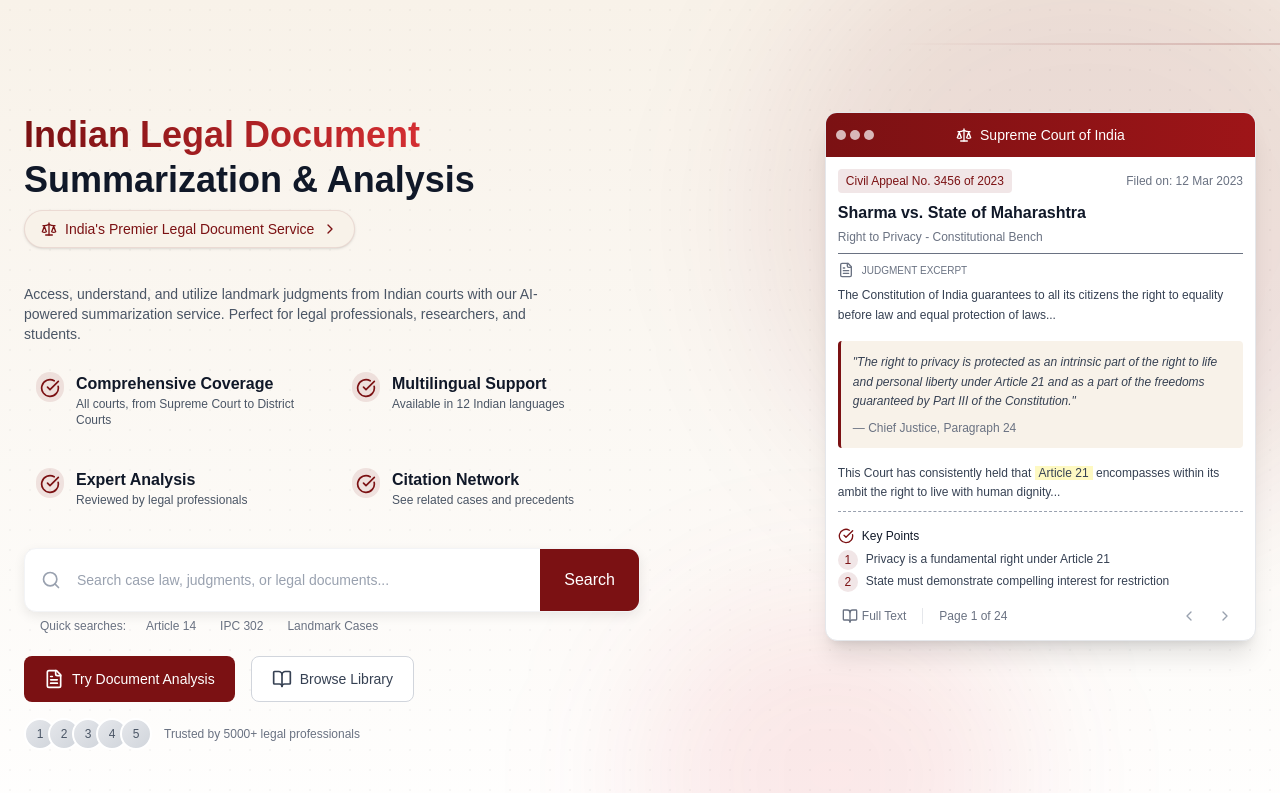
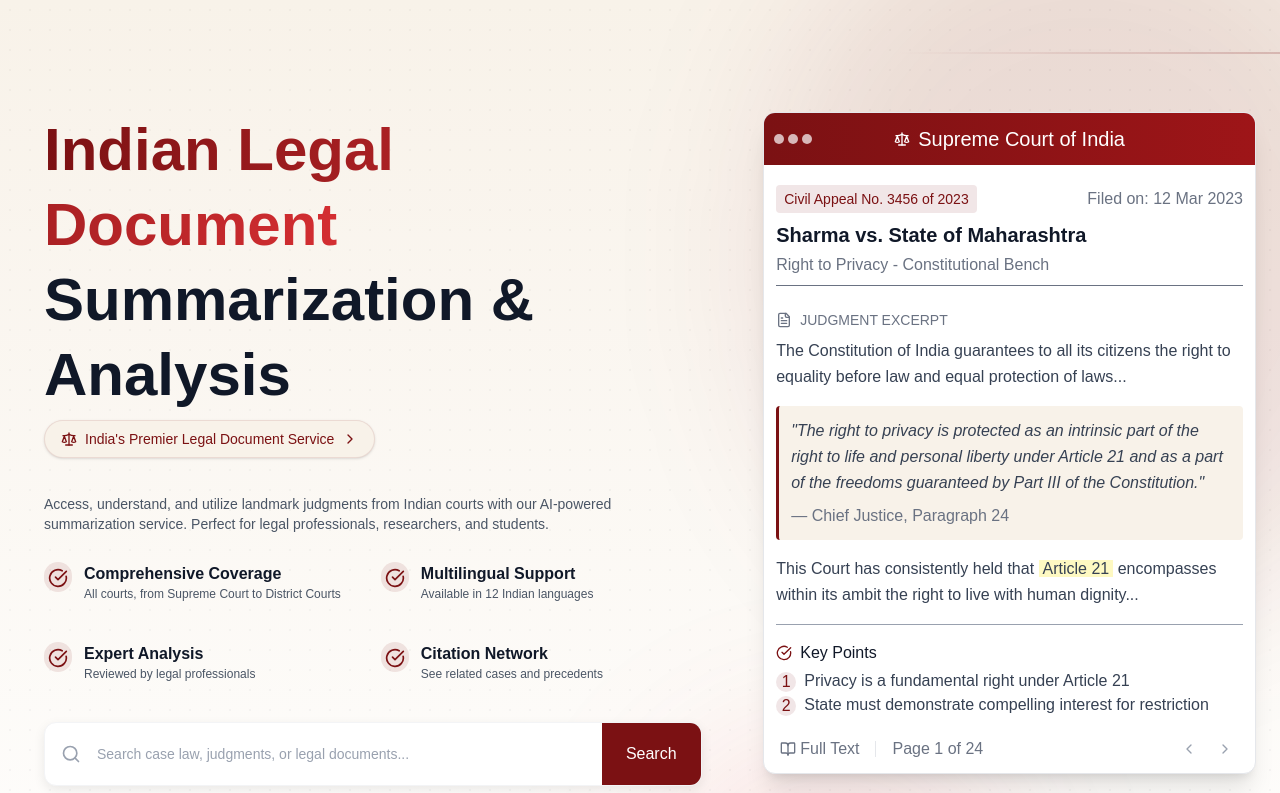
Before and after one commit to anirban2005143a/legal_summarization, a Next.js app in the folder frontend/: page / in a window 1280 px wide. Shown: the top 793 px of the page. Built offline with nearby package versions, Linux system fonts and the light colour scheme.

Commit message:
adjust size for big screen of the right component of hero section

```diff
--- a/frontend/src/components/HeroSection/HeroSection.jsx
+++ b/frontend/src/components/HeroSection/HeroSection.jsx
@@ -12,7 +12,7 @@ const HeroSection = () => {
 
       {/* Main content */}
       <div className=" mx-auto px-6 py-20 md:py-28 relative z-10">
-        <div className="flex md:flex-row flex-col max-w-7xl mx-auto md:gap-4 gap-10 justify-between items-start ">
+        <div className="flex md:flex-row flex-col max-w-[1500px] mx-auto md:gap-4 gap-10 justify-between items-start ">
           {/* Left Content - Now spans 7 columns for better proportions */}
           <LeftSection />
 
--- a/frontend/src/components/HeroSection/LeftSection.jsx
+++ b/frontend/src/components/HeroSection/LeftSection.jsx
@@ -3,10 +3,8 @@ import React from 'react'
 
 const LeftSection = () => {
     return (
-        <div className=" md:w-[50%] ">
-
-
-            <h1 className="user-select-none text-4xl font-bold text-gray-900 leading-tight">
+        <div className=" md:w-[55%] md:ps-5">
+            <h1 className="user-select-none text-4xl md:text-5xl xl:text-6xl font-bold text-gray-900 leading-tight">
                 <span className="bg-clip-text text-transparent bg-gradient-to-r from-[#7b1113] to-[#d42e32]">
                     Indian Legal Document
                 </span>
@@ -50,7 +48,7 @@ const LeftSection = () => {
                 ].map((feature, index) => (
                     <div
                         key={index}
-                        className="flex items-start space-x-3 p-3 rounded-lg "
+                        className="flex items-start space-x-3 p-3 ps-0 rounded-lg "
                     >
                         <div className="p-1 bg-[#7b1113]/10 rounded-full  ">{feature.icon}</div>
                         <div>
--- a/frontend/src/components/HeroSection/RightComponent.jsx
+++ b/frontend/src/components/HeroSection/RightComponent.jsx
@@ -3,7 +3,7 @@ import React from 'react'
 
 const RightComponent = () => {
     return (
-        <div className="md:w-[35%] md:min-w-[340px] md:max-w-[500px] ">
+        <div className="md:w-[35%] xl:w-[40%] md:min-w-[340px] md:max-w-[500px] xl:max-w-[580px] ">
             <div className="relative h-full min-h-[500px] rounded-xl overflow-hidden shadow-xl border border-gray-200 bg-white">
                 {/* Document header */}
                 <div className="user-select-none relative py-3 bg-gradient-to-r from-[#7b1113] to-[#9e1518] flex items-center px-4">
@@ -12,66 +12,66 @@ const RightComponent = () => {
                         <div className="h-2.5 w-2.5 rounded-full bg-white opacity-70"></div>
                         <div className="h-2.5 w-2.5 rounded-full bg-white opacity-70"></div>
                     </div>
-                    <div className="mx-auto text-white text-sm font-medium flex items-center">
+                    <div className="mx-auto text-white text-sm xl:text-xl font-medium flex items-center">
                         <Scale className="h-4 w-4 mr-2" />
                         Supreme Court of India
                     </div>
                 </div>
 
                 {/* Document content */}
-                <div className=" p-3 pb-10 ">
+                <div className=" p-3 xl:py-5 xl:pb-12 pb-10 ">
                     {/* Document title */}
                     <div className=" pb-2 border-b border-gray-500">
                         <div className="flex items-center justify-between mb-2">
-                            <div className="px-2 py-1 bg-[#7b1113]/10 rounded text-xs text-[#7b1113] font-medium">
+                            <div className="px-2 py-1 bg-[#7b1113]/10 rounded text-xs xl:text-sm text-[#7b1113] font-medium">
                                 Civil Appeal No. 3456 of 2023
                             </div>
-                            <div className="text-xs text-gray-500">Filed on: 12 Mar 2023</div>
+                            <div className="text-xs xl:text-base text-gray-500">Filed on: 12 Mar 2023</div>
                         </div>
-                        <h3 className="text-base font-bold text-gray-900">Sharma vs. State of Maharashtra</h3>
-                        <p className="text-xs text-gray-500 mt-1">Right to Privacy - Constitutional Bench</p>
+                        <h3 className="text-base xl:text-xl font-bold text-gray-900">Sharma vs. State of Maharashtra</h3>
+                        <p className="text-xs xl:text-base text-gray-500 mt-1">Right to Privacy - Constitutional Bench</p>
                     </div>
 
                     {/* Document text with highlights */}
-                    <div className="user-select-none my-2 text-gray-700">
-                        <div className="flex items-center space-x-2 text-[10px] text-gray-500 mb-2">
+                    <div className="user-select-none my-2 xl:mt-6 text-gray-700">
+                        <div className="flex items-center space-x-2 text-[10px] xl:text-sm text-gray-500 mb-2">
                             <FileText className="h-4 w-4 " />
-                            <span className='  '>JUDGMENT EXCERPT</span>
+                            <span  >JUDGMENT EXCERPT</span>
                         </div>
 
-                        <p className="leading-relaxed text-xs">
+                        <p className="leading-relaxed text-xs xl:text-base">
                             The Constitution of India guarantees to all its citizens the right to equality before law and equal
                             protection of laws...
                         </p>
 
-                        <div className="p-3 text-xs bg-[#f8f2e9] rounded border-l-3 border-[#7b1113] my-4">
+                        <div className="p-3 text-xs xl:text-base bg-[#f8f2e9] rounded border-l-3 border-[#7b1113] my-4">
                             <p className="italic text-gray-700 leading-relaxed">
                                 "The right to privacy is protected as an intrinsic part of the right to life and personal liberty
                                 under Article 21 and as a part of the freedoms guaranteed by Part III of the Constitution."
                             </p>
-                            <div className="text-xs text-gray-500 mt-2">— Chief Justice, Paragraph 24</div>
+                            <div className="text-xs xl:text-base text-gray-500 mt-2">— Chief Justice, Paragraph 24</div>
                         </div>
 
-                        <p className="leading-relaxed text-xs mb-2">
+                        <p className="leading-relaxed text-xs xl:text-base mb-2 xl:mb-4">
                             This Court has consistently held that <span className="bg-yellow-100 px-1">Article 21</span>{" "}
                             encompasses within its ambit the right to live with human dignity...
                         </p>
 
                         {/* Key points section */}
-                        <div className=" pt-4 border-t border-dashed border-gray-400">
-                            <h4 className="font-medium text-gray-900 mb-1 text-xs flex items-center">
+                        <div className=" pt-4 border-t border-gray-400">
+                            <h4 className="font-medium text-gray-900 mb-1 text-xs xl:text-base flex items-center">
                                 <CheckCircle className="h-4 w-4 text-[#7b1113] mr-2" />
                                 Key Points
                             </h4>
-                            <ul className="space-y-0 text-xs">
+                            <ul className="space-y-0 text-xs xl:text-base">
                                 <li className="flex items-center">
-                                    <div className="h-5 w-5 rounded-full bg-[#7b1113]/10 flex items-center justify-center text-[#7b1113] text-xs mr-2 mt-0.5">
+                                    <div className="h-5 w-5 rounded-full bg-[#7b1113]/10 flex items-center justify-center text-[#7b1113] text-xs xl:text-base mr-2 mt-0.5">
                                         1
                                     </div>
                                     <span className="text-gray-700">Privacy is a fundamental right under Article 21</span>
                                 </li>
                                 <li className="flex items-center">
-                                    <div className="h-5 w-5 rounded-full bg-[#7b1113]/10 flex items-center justify-center text-[#7b1113] text-xs mr-2 mt-0.5">
+                                    <div className="h-5 w-5 rounded-full bg-[#7b1113]/10 flex items-center justify-center text-[#7b1113] text-xs xl:text-base mr-2 mt-0.5">
                                         2
                                     </div>
                                     <span className="text-gray-700">
@@ -85,12 +85,12 @@ const RightComponent = () => {
                     {/* Document footer with annotations */}
                     <div className="absolute h-10 bottom-1 left-4 right-4 flex justify-between items-center">
                         <div className="flex items-center space-x-4">
-                            <button className="flex cursor-pointer items-center text-xs text-gray-500 hover:text-[#7b1113]">
+                            <button className="flex cursor-pointer items-center text-xs xl:text-base text-gray-500 hover:text-[#7b1113]">
                                 <BookOpen className="h-4 w-4 mr-1" />
                                 <span>Full Text</span>
                             </button>
                             <div className="h-4 border-r border-gray-200"></div>
-                            <div className="text-xs text-gray-500">Page 1 of 24</div>
+                            <div className="text-xs xl:text-base text-gray-500">Page 1 of 24</div>
                         </div>
                         <div className="flex items-center space-x-2">
                             <button className="p-1.5 rounded-full hover:bg-gray-100">
```
